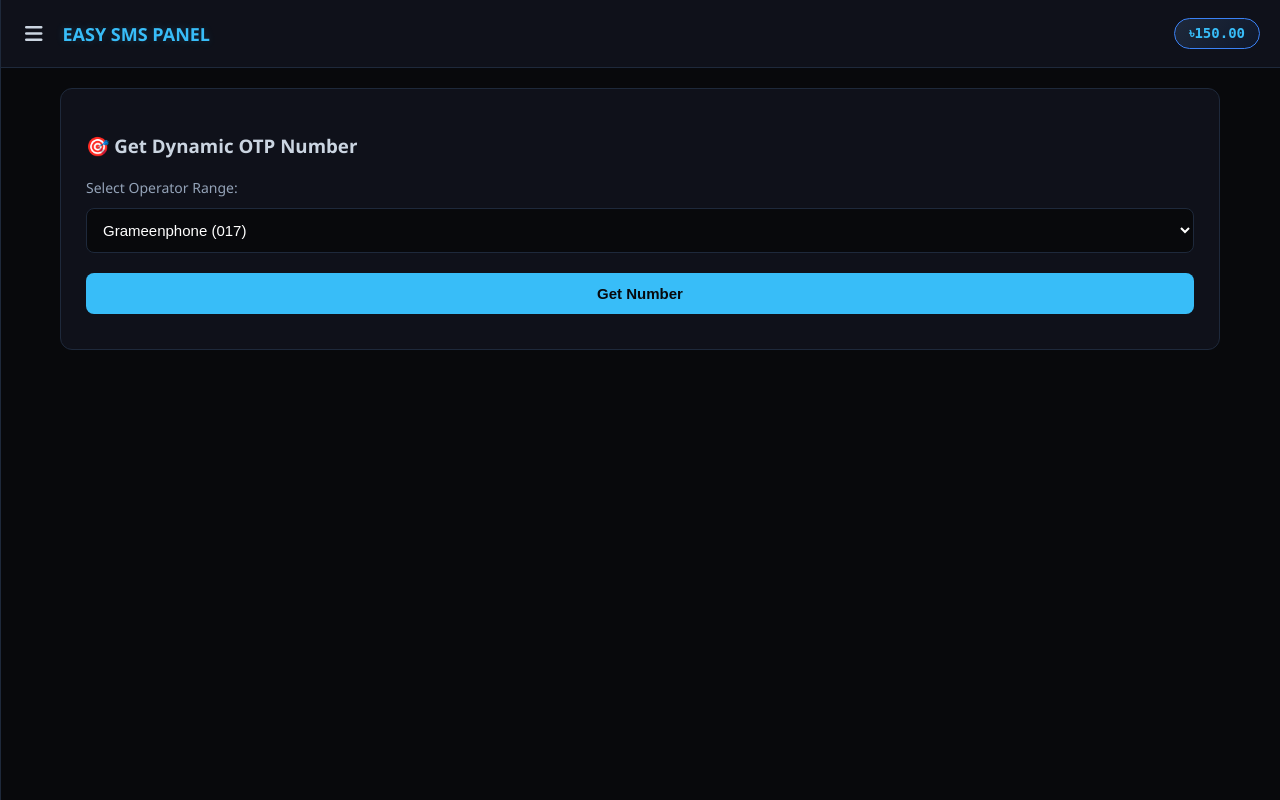
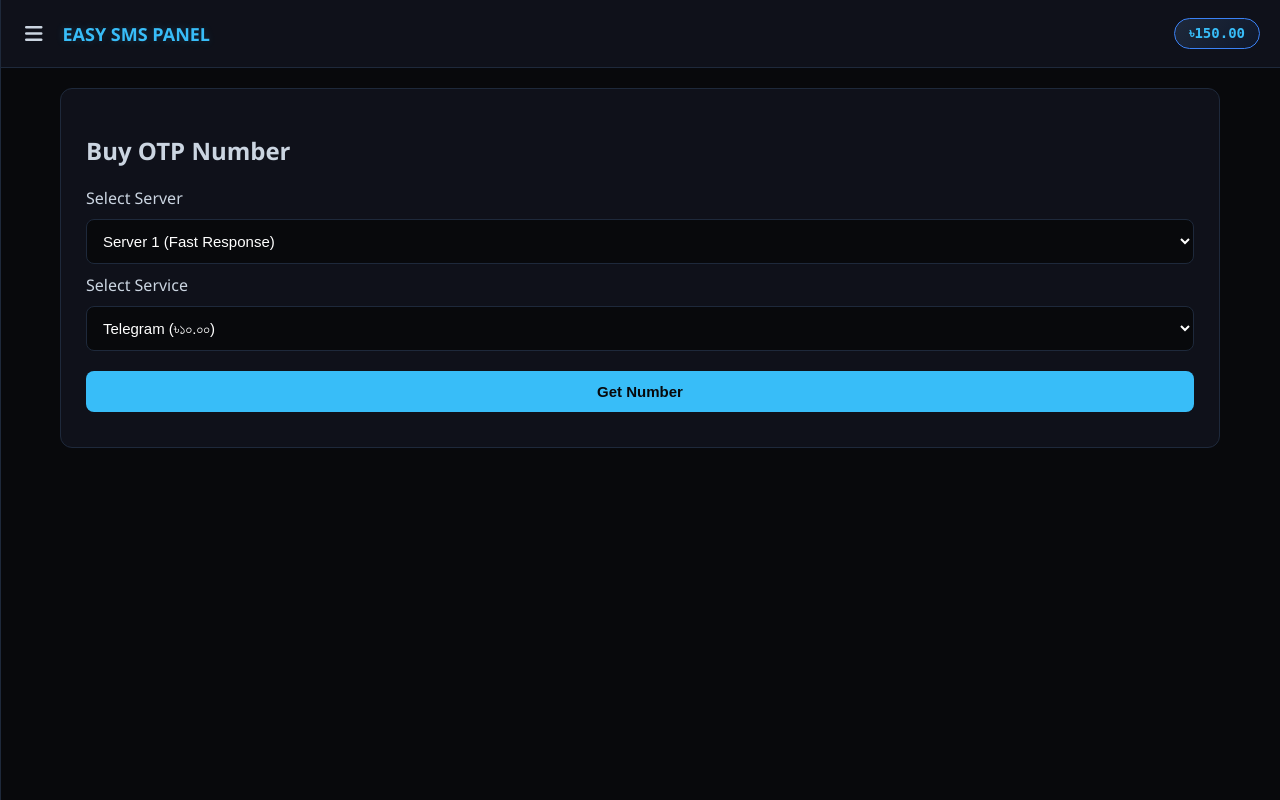
Before and after one commit to sohanurislamtohin33-spec/EASY--SMS--PANEL-, a Flask app: page /get_number_page in a window 1280 px wide. Run offline with Flask 3, Linux system fonts and the light colour scheme; the visitor is signed in with stand-in values (Sample User, id 1).

Commit message:
Update get_number.html

```diff
--- a/templates/get_number.html
+++ b/templates/get_number.html
@@ -1,33 +1,18 @@
-{% extends 'base.html' %}
-{% block title %}Get Number{% endblock %}
+{% extends "base.html" %}
 {% block content %}
 <div class="card">
-    <h3>🎯 Get Dynamic OTP Number</h3>
-    <label for="operator" style="font-size:14px; color:#94a3b8;">Select Operator Range:</label>
-    <select id="operator">
-        <option value="017">Grameenphone (017)</option>
-        <option value="019">Banglalink (019)</option>
-        <option value="018">Robi (018)</option>
-        <option value="016">Airtel (016)</option>
+    <h2>Buy OTP Number</h2>
+    <label>Select Server</label>
+    <select>
+        <option>Server 1 (Fast Response)</option>
+        <option>Server 2 (High Success)</option>
     </select>
-    <button onclick="buyNumber()">Get Number</button>
+    <label>Select Service</label>
+    <select>
+        <option>Telegram (৳১০.০০)</option>
+        <option>WhatsApp (৳১৫.০০)</option>
+        <option>Google (৳৫.০০)</option>
+    </select>
+    <button>Get Number</button>
 </div>
-
-<script>
-async function buyNumber() {
-    const op = document.getElementById('operator').value;
-    const res = await fetch('/api/v1/buy_number', {
-        method: 'POST',
-        headers: {'Content-Type': 'application/json'},
-        body: JSON.stringify({ api_key: "{{ api_key }}", range: op })
-    });
-    const data = await res.json();
-    if(data.status === 'success') {
-        localStorage.setItem('active_num', data.number);
-        window.location.href = '/console';
-    } else {
-        alert(data.message || "Failed to get number.");
-    }
-}
-</script>
 {% endblock %}
```
